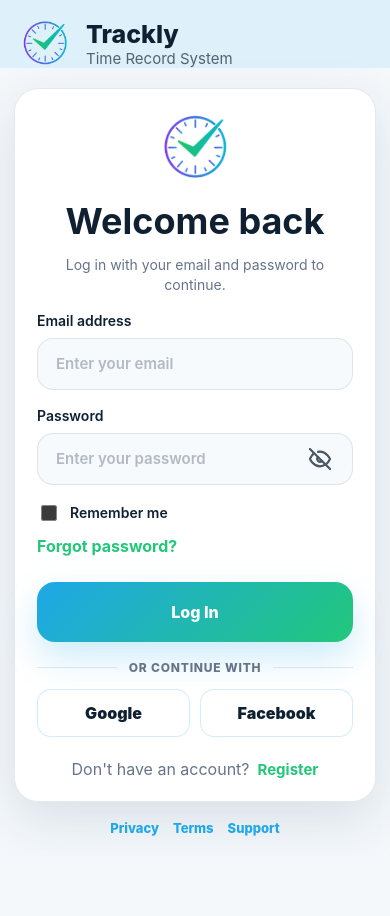
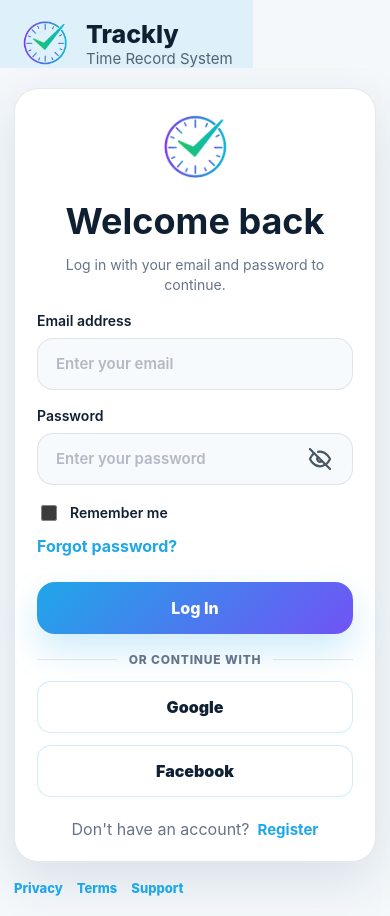
Before and after one commit to bimbamlindholm/trackly, a React (Vite) app: page /login in a window 390 px wide. Before the commit the page ends 856 px from the top, so only its background shows below. Built offline with nearby package versions, Linux system fonts and the light colour scheme; no server answers.

Commit message:
Improve mobile controls and logout

```diff
--- a/src/App.css
+++ b/src/App.css
@@ -2005,6 +2005,10 @@ select.custom-input {
   display: none;
 }
 
+.mobile-logout-button {
+  display: none;
+}
+
 .dashboard-page {
   color: var(--trackly-ink);
 }
@@ -2019,6 +2023,28 @@ select.custom-input {
 .logout-button {
   background: #ef4444;
   color: white;
+}
+
+.camera-actions,
+.worker-actions,
+.admin-filter-grid,
+.form-options,
+.oauth-grid,
+.tracker-buttons,
+.hero-actions {
+  gap: 14px;
+}
+
+.custom-button,
+.delete-record-button,
+.logout-button,
+.main-button,
+.tracker-buttons button,
+.camera-actions button,
+.worker-actions button,
+.oauth-grid button,
+.mobile-logout-button {
+  white-space: normal;
 }
 
 body.light,
@@ -2265,11 +2291,12 @@ body.light .dashboard-page {
 
   .topbar {
     min-height: 72px;
-    padding: 12px 16px;
+    padding: 12px 14px;
     justify-content: space-between;
     position: sticky;
     top: 0;
     z-index: 30;
+    gap: 10px;
   }
 
   .mobile-top-brand {
@@ -2302,6 +2329,25 @@ body.light .dashboard-page {
     font-size: 11px;
   }
 
+  .topbar-user {
+    min-width: 0;
+    flex: 1;
+  }
+
+  .mobile-logout-button {
+    min-height: 38px;
+    padding: 0 12px;
+    border-radius: 999px;
+    display: inline-flex;
+    flex: 0 0 auto;
+    align-items: center;
+    justify-content: center;
+    background: #ef4444;
+    color: white;
+    font-size: 12px;
+    font-weight: 900;
+  }
+
   .dashboard-page {
     min-height: calc(100svh - 72px);
     padding: 20px 14px 18px;
@@ -2342,13 +2388,43 @@ body.light .dashboard-page {
   .tracker-buttons {
     display: grid;
     grid-template-columns: 1fr 1fr;
-    gap: 10px;
+    gap: 12px;
   }
 
   .tracker-buttons button,
   .custom-button {
     min-height: 50px;
     border-radius: 15px;
+  }
+
+  .camera-actions,
+  .worker-actions {
+    display: grid;
+    grid-template-columns: 1fr 1fr;
+    gap: 12px;
+  }
+
+  .camera-actions button,
+  .worker-actions button,
+  .camera-actions .custom-button,
+  .worker-actions .custom-button {
+    width: 100%;
+    min-height: 48px;
+  }
+
+  .admin-filter-grid {
+    grid-template-columns: 1fr;
+    gap: 12px;
+  }
+
+  .admin-filter-grid .custom-button {
+    width: 100%;
+  }
+
+  .worker-card-header,
+  .status-panel {
+    display: grid;
+    grid-template-columns: 1fr;
   }
 
   .records-list {
@@ -2393,9 +2469,29 @@ body.light .dashboard-page {
   .tracker-buttons {
     grid-template-columns: 1fr;
   }
+
+  .topbar h3 {
+    max-width: 116px;
+  }
+
+  .topbar p {
+    max-width: 132px;
+  }
 }
 
 @media (max-width: 640px) {
+  .auth-page,
+  .auth-card,
+  .form-panel {
+    width: 100vw;
+    max-width: 100vw;
+    overflow-x: hidden;
+  }
+
+  .auth-card {
+    justify-items: start;
+  }
+
   .logo-button span {
     display: none;
   }
@@ -2455,7 +2551,14 @@ body.light .dashboard-page {
   }
 
   .form-panel {
+    align-items: flex-start;
     padding-inline: 14px;
+  }
+
+  .form-box {
+    width: calc(100vw - 28px);
+    max-width: 366px;
+    margin-inline: 0;
   }
 
   .form-options {
@@ -2466,6 +2569,20 @@ body.light .dashboard-page {
 
   .form-options .text-button {
     justify-self: start;
+  }
+
+  .oauth-grid {
+    grid-template-columns: 1fr;
+    gap: 12px;
+  }
+
+  .custom-button,
+  .delete-record-button,
+  .main-button,
+  .tracker-buttons button,
+  .oauth-grid button {
+    width: 100%;
+    min-height: 52px;
   }
 }
 
@@ -2537,6 +2654,32 @@ body.light .dashboard-page {
   background: linear-gradient(180deg, #ffffff, #f7fbff);
 }
 
+.main-button,
+.custom-button,
+.tracker-buttons button,
+.camera-actions .custom-button,
+.worker-actions .custom-button {
+  background: linear-gradient(135deg, var(--trackly-blue), var(--trackly-violet));
+  color: white;
+  box-shadow: 0 16px 34px rgba(31, 167, 232, 0.22);
+}
+
+.text-button,
+.switch a,
+.auth-legal-links a,
+.legal-links a,
+.public-footer a {
+  color: var(--trackly-blue);
+}
+
+.delete-record-button,
+.logout-button,
+.mobile-logout-button {
+  background: #ef4444;
+  color: white;
+  box-shadow: none;
+}
+
 @keyframes pageEnter {
   from {
     opacity: 0;
--- a/src/layouts/DashboardLayout.jsx
+++ b/src/layouts/DashboardLayout.jsx
@@ -64,7 +64,7 @@ function DashboardLayout({ children }) {
             <span>Trackly</span>
           </div>
 
-          <div>
+          <div className="topbar-user">
             <h3>{displayName}</h3>
             <p>
               {activeOrganization
@@ -72,6 +72,14 @@ function DashboardLayout({ children }) {
                 : user?.email}
             </p>
           </div>
+
+          <button
+            className="mobile-logout-button"
+            type="button"
+            onClick={handleLogout}
+          >
+            Logout
+          </button>
         </div>
 
         {children}
```
